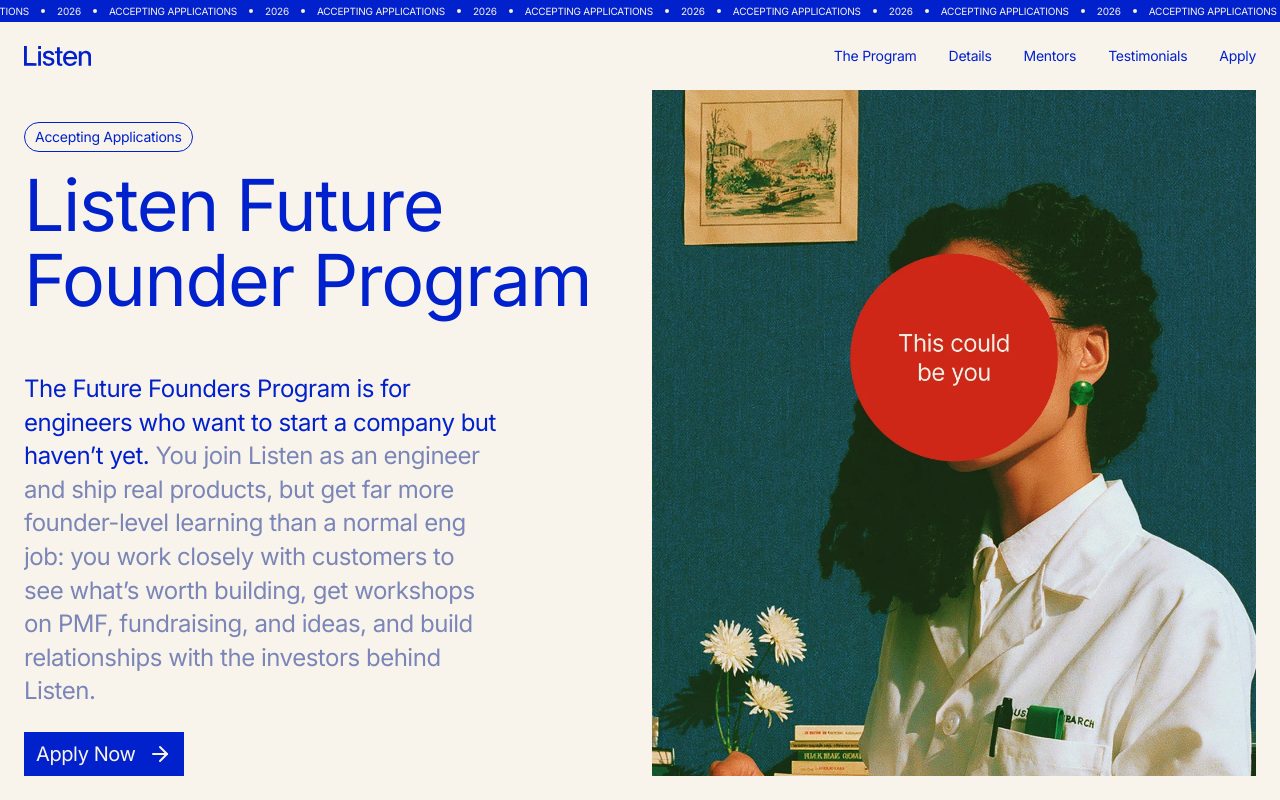
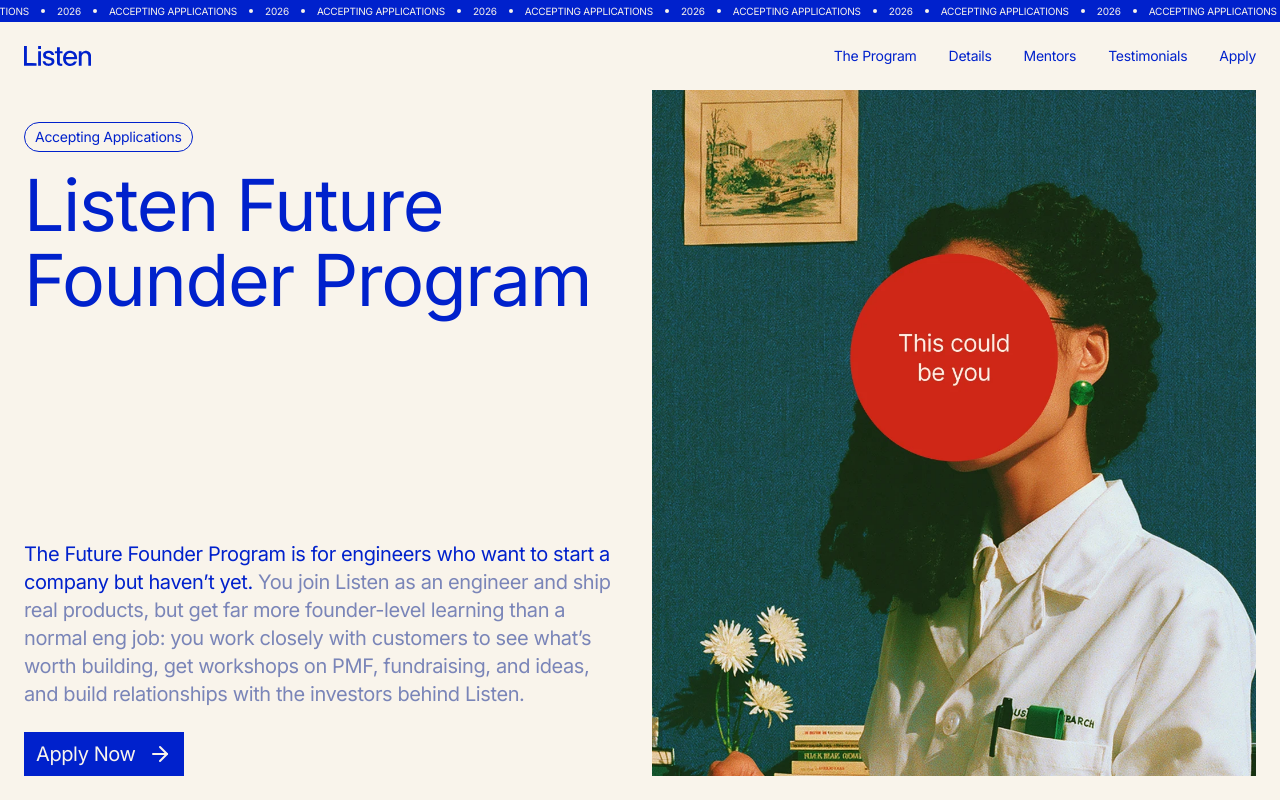
Before and after one commit to brannonwellington-design/foundersprogram, a Next.js app: page /founder-program/ in a window 1280 px wide. Shown: the top 800 px of the page. Built offline with nearby package versions, Linux system fonts and the light colour scheme.

Commit message:
Refine hero lead: singular name, 20px text, full-column width on desktop

```diff
--- a/src/components/sections/Hero.tsx
+++ b/src/components/sections/Hero.tsx
@@ -102,14 +102,14 @@ export function Hero() {
           <motion.div
             initial="hidden"
             animate="visible"
-            className="flex max-w-[472px] flex-col gap-6 pb-2 md:col-start-1 md:row-start-2 md:self-end md:pb-0"
+            className="flex max-w-[472px] flex-col gap-6 pb-2 md:col-start-1 md:row-start-2 md:max-w-none md:self-end md:pb-0"
           >
             {/* Whole paragraph rises as one block from behind a mask. */}
             <div className="overflow-hidden pb-[0.12em] -mb-[0.12em]">
               <motion.p
                 variants={maskRise}
                 custom={T.lead}
-                className="text-[24px] tracking-tight-2"
+                className="text-[20px] tracking-tight-2"
                 style={{ lineHeight: 1.4 }}
               >
                 <span className="text-content-brand">{HERO.leadPrimary}</span>{" "}
--- a/src/lib/content.ts
+++ b/src/lib/content.ts
@@ -32,7 +32,7 @@ export const HERO = {
   title: "Listen Future Founder Program",
   pill: "Accepting Applications",
   leadPrimary:
-    "The Future Founders Program is for engineers who want to start a company but haven’t yet.",
+    "The Future Founder Program is for engineers who want to start a company but haven’t yet.",
   leadSecondary:
     "You join Listen as an engineer and ship real products, but get far more founder-level learning than a normal eng job: you work closely with customers to see what’s worth building, get workshops on PMF, fundraising, and ideas, and build relationships with the investors behind Listen.",
   circle: "This could be you",
```
